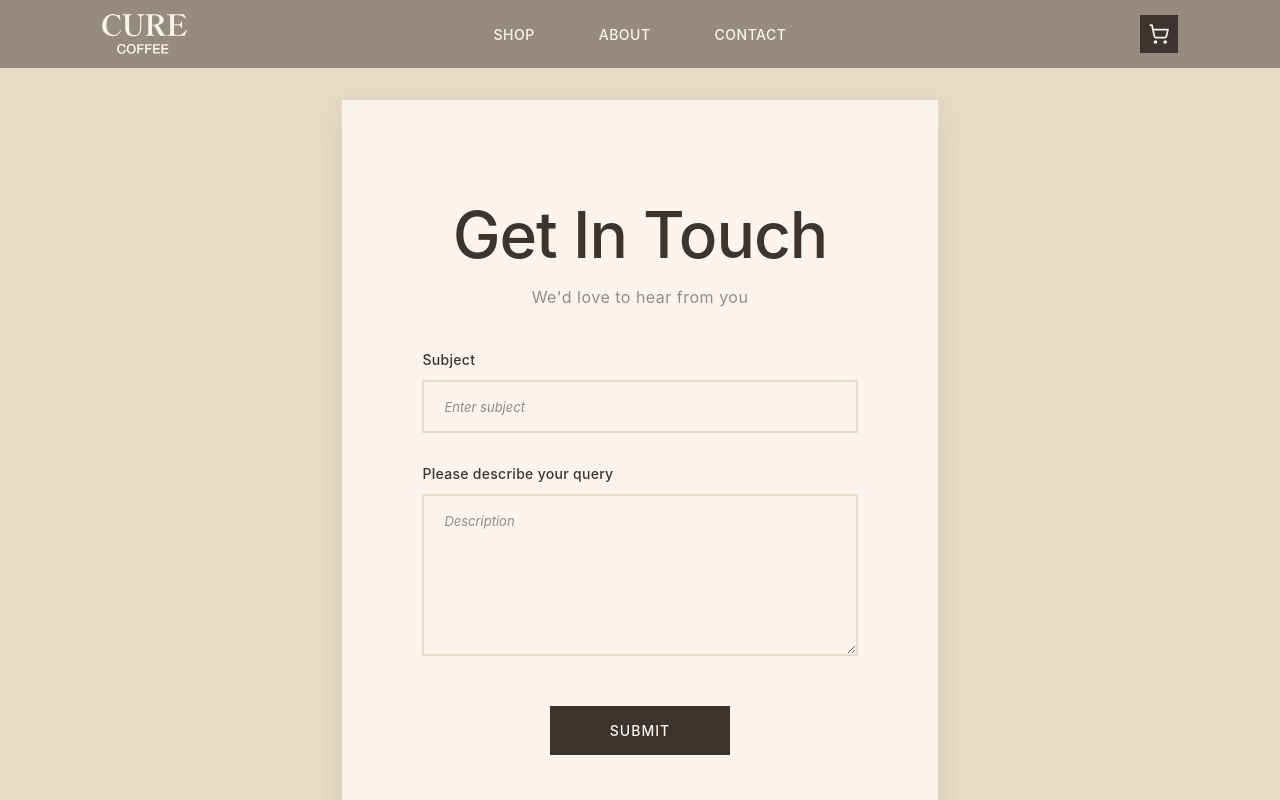
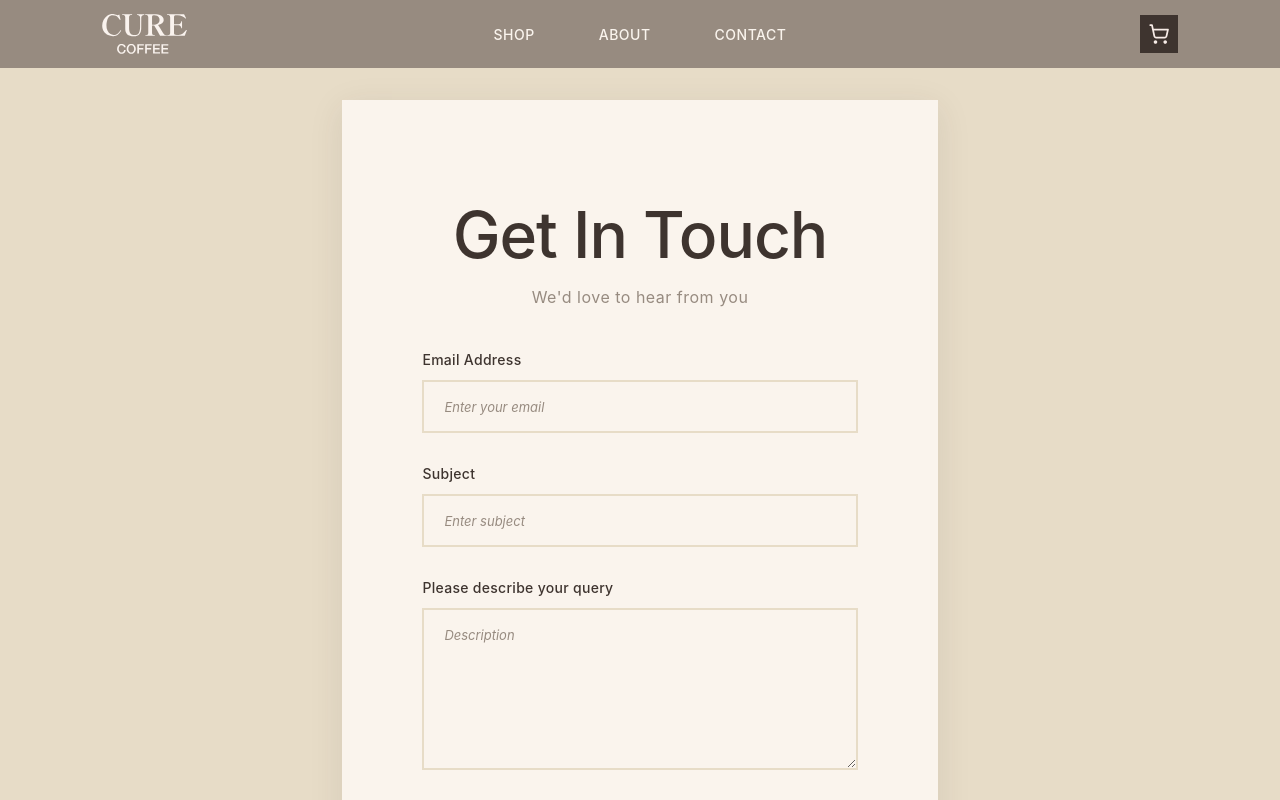
Before and after one commit to Rifa-G/Cure-Coffee, a React (Vite) app: page /contact in a window 1280 px wide. Shown: the top 800 px of the page. Built offline with nearby package versions, Linux system fonts and the light colour scheme.

Commit message:
james email

```diff
--- a/package.json
+++ b/package.json
@@ -10,6 +10,7 @@
     "preview": "vite preview"
   },
   "dependencies": {
+    "@formspree/react": "^3.0.0",
     "react": "^18.2.0",
     "react-dom": "^18.2.0",
     "react-router-dom": "^7.7.1"
--- a/src/pages/ContactPage.tsx
+++ b/src/pages/ContactPage.tsx
@@ -1,30 +1,22 @@
-import { useState } from 'react'
+import { useForm, ValidationError } from '@formspree/react'
 import './ContactPage.css'
 
 const ContactPage = () => {
-  const [subject, setSubject] = useState('')
-  const [message, setMessage] = useState('')
-  const [isSubmitting, setIsSubmitting] = useState(false)
-  const [isSubmitted, setIsSubmitted] = useState(false)
+  const [state, handleSubmit] = useForm("xjkopvor")
 
-  const handleSubmit = (e: React.FormEvent) => {
-    e.preventDefault()
-    setIsSubmitting(true)
-
-    // Create mailto URL with subject and body
-    const mailtoUrl = `mailto:Jameswoodmanv@gmail.com?subject=${encodeURIComponent(subject)}&body=${encodeURIComponent(message)}`
-
-    // Open email client
-    window.open(mailtoUrl, '_blank')
-
-    // Show success message
-    setIsSubmitted(true)
-    setSubject('')
-    setMessage('')
-    setIsSubmitting(false)
-
-    // Reset success message after 3 seconds
-    setTimeout(() => setIsSubmitted(false), 3000)
+  if (state.succeeded) {
+    return (
+      <div className="contact-page">
+        <div className="contact-content">
+          <div className="contact-container">
+            <div className="success-message">
+              <h3>Thank you for your message!</h3>
+              <p>We'll get back to you as soon as possible</p>
+            </div>
+          </div>
+        </div>
+      </div>
+    )
   }
 
   return (
@@ -34,23 +26,40 @@ const ContactPage = () => {
           <h1 className="contact-title">Get In Touch</h1>
           <p className="contact-subtitle">We'd love to hear from you</p>
 
-          {isSubmitted ? (
-            <div className="success-message">
-              <h3>Thank you for your message!</h3>
-              <p>Your email client should have opened with the message</p>
+          <form onSubmit={handleSubmit} className="contact-form">
+            <div className="form-group">
+              <label htmlFor="email" className="form-label">Email Address</label>
+              <input
+                type="email"
+                id="email"
+                name="email"
+                className="form-input"
+                required
+                placeholder="Enter your email"
+              />
+              <ValidationError
+                prefix="Email"
+                field="email"
+                errors={state.errors}
+                className="error-message"
+              />
             </div>
-          ) : (
-            <form onSubmit={handleSubmit} className="contact-form">
+
             <div className="form-group">
               <label htmlFor="subject" className="form-label">Subject</label>
               <input
                 type="text"
                 id="subject"
-                  value={subject}
-                  onChange={(e) => setSubject(e.target.value)}
+                name="subject"
                 className="form-input"
                 required
                 placeholder="Enter subject"
+              />
+              <ValidationError
+                prefix="Subject"
+                field="subject"
+                errors={state.errors}
+                className="error-message"
               />
             </div>
 
@@ -60,20 +69,24 @@ const ContactPage = () => {
               </label>
               <textarea
                 id="message"
-                  value={message}
-                  onChange={(e) => setMessage(e.target.value)}
+                name="message"
                 className="form-textarea"
                 required
                 placeholder="Description"
                 rows={6}
               />
+              <ValidationError
+                prefix="Message"
+                field="message"
+                errors={state.errors}
+                className="error-message"
+              />
             </div>
 
-              <button type="submit" className="submit-button" disabled={isSubmitting}>
-                {isSubmitting ? 'OPENING EMAIL...' : 'SUBMIT'}
+            <button type="submit" className="submit-button" disabled={state.submitting}>
+              {state.submitting ? 'SENDING...' : 'SUBMIT'}
             </button>
           </form>
-          )}
         </div>
       </div>
     </div>
```
Also changed, not shown: 2 other files (tests, documents, lock files or other folders). Lines whose indentation alone changed are shown as unchanged.
